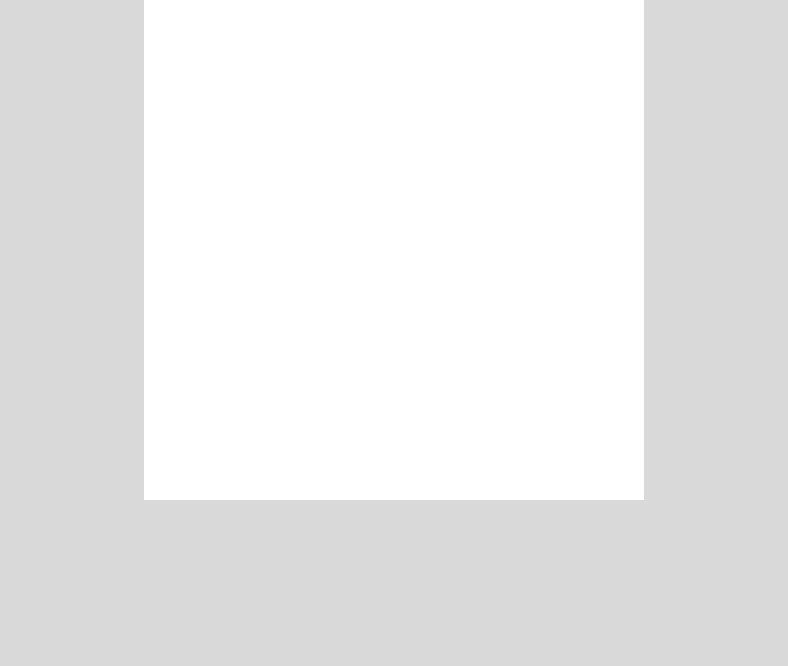
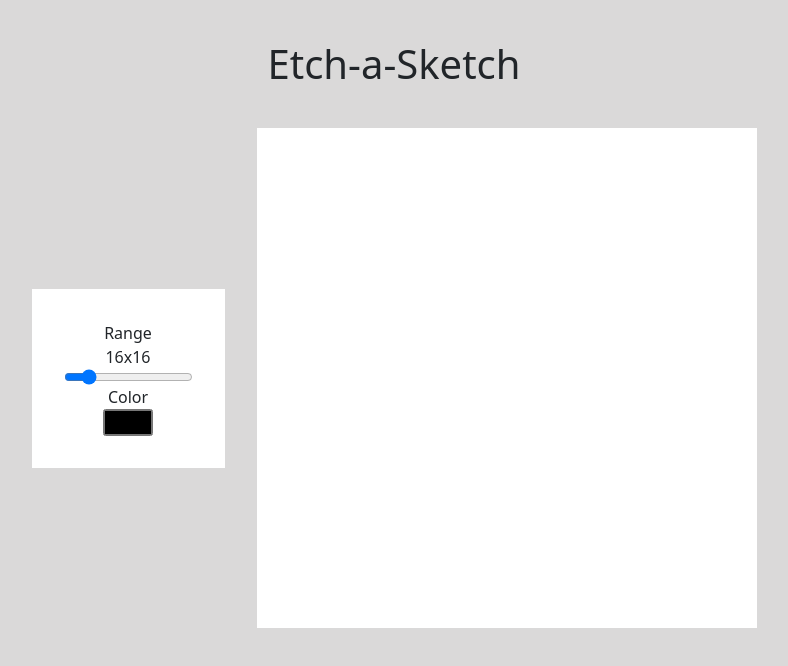
Before and after one commit to BegoRodriguez/etch-a-sketch, a plain HTML site: page index.html in a window 1280 px wide. Shown: the whole page, without its empty margins (246-1034 px from the left). Drawn offline with nearby package versions, Linux system fonts and the light colour scheme.

Commit message:
Add working. I will work on styles later

```diff
--- a/index.html
+++ b/index.html
@@ -10,9 +10,19 @@
 
     </head>
     <body>
-        <div class="container">
+        <div class="container-fluid">
+            <h1 class="text-center">Etch-a-Sketch</h1>
+            <div class="container">
+                <div class="controlers">
+                    <label for="range">Range</label>
+                    <div id="selectedRange">16x16</div>
+                    <input id="gridSize" name="gridSize" type="range" min="1" max="100" value="16">
+                    <label for="color">Color</label>
+                    <input type="color" id="color" name="color" value="#000000"/>
 
-            <div id="myGrid"></div>
+                </div>
+                <div id="myGrid"></div>
+            </div>
 
         </div>
 
```
